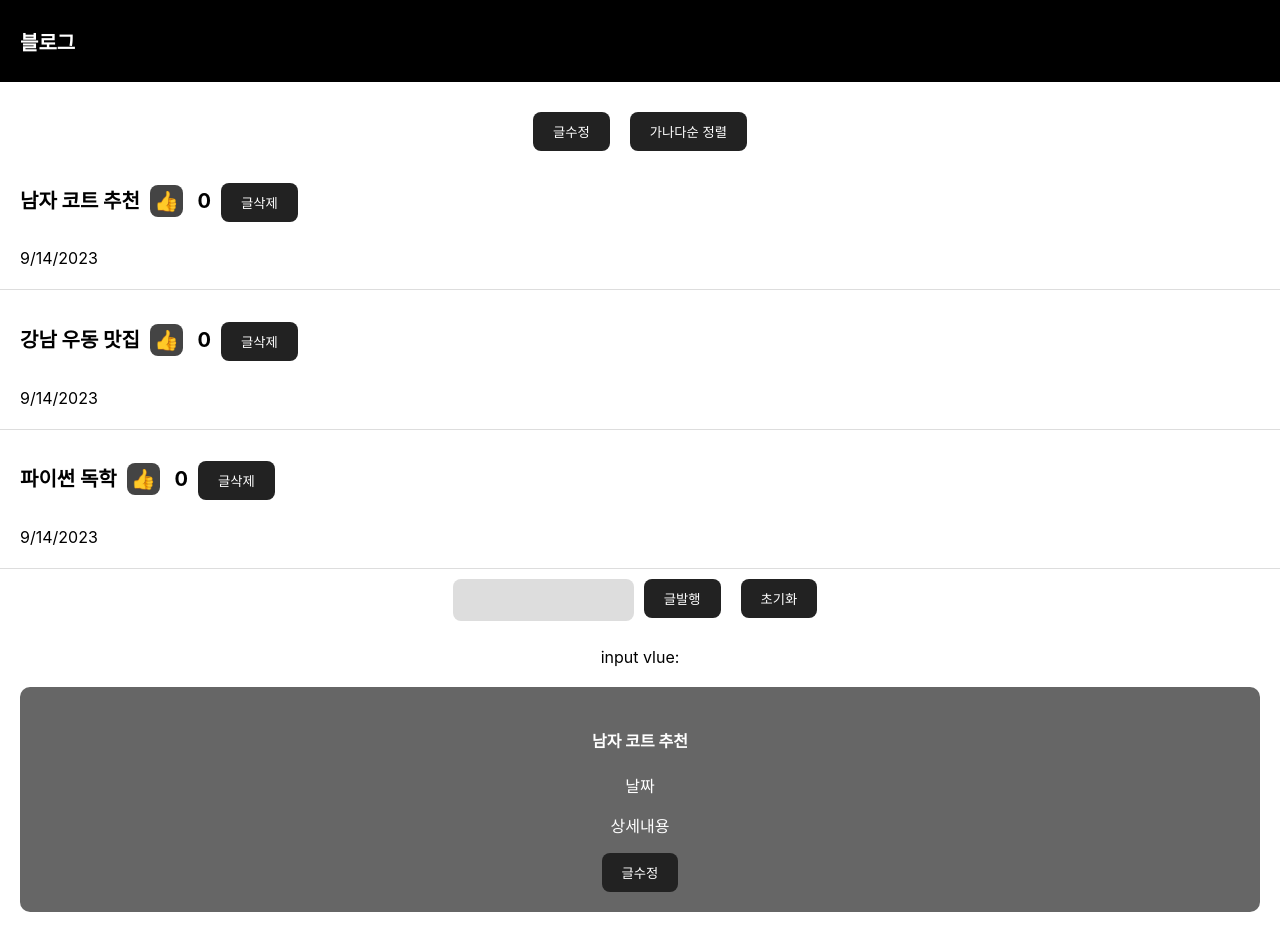
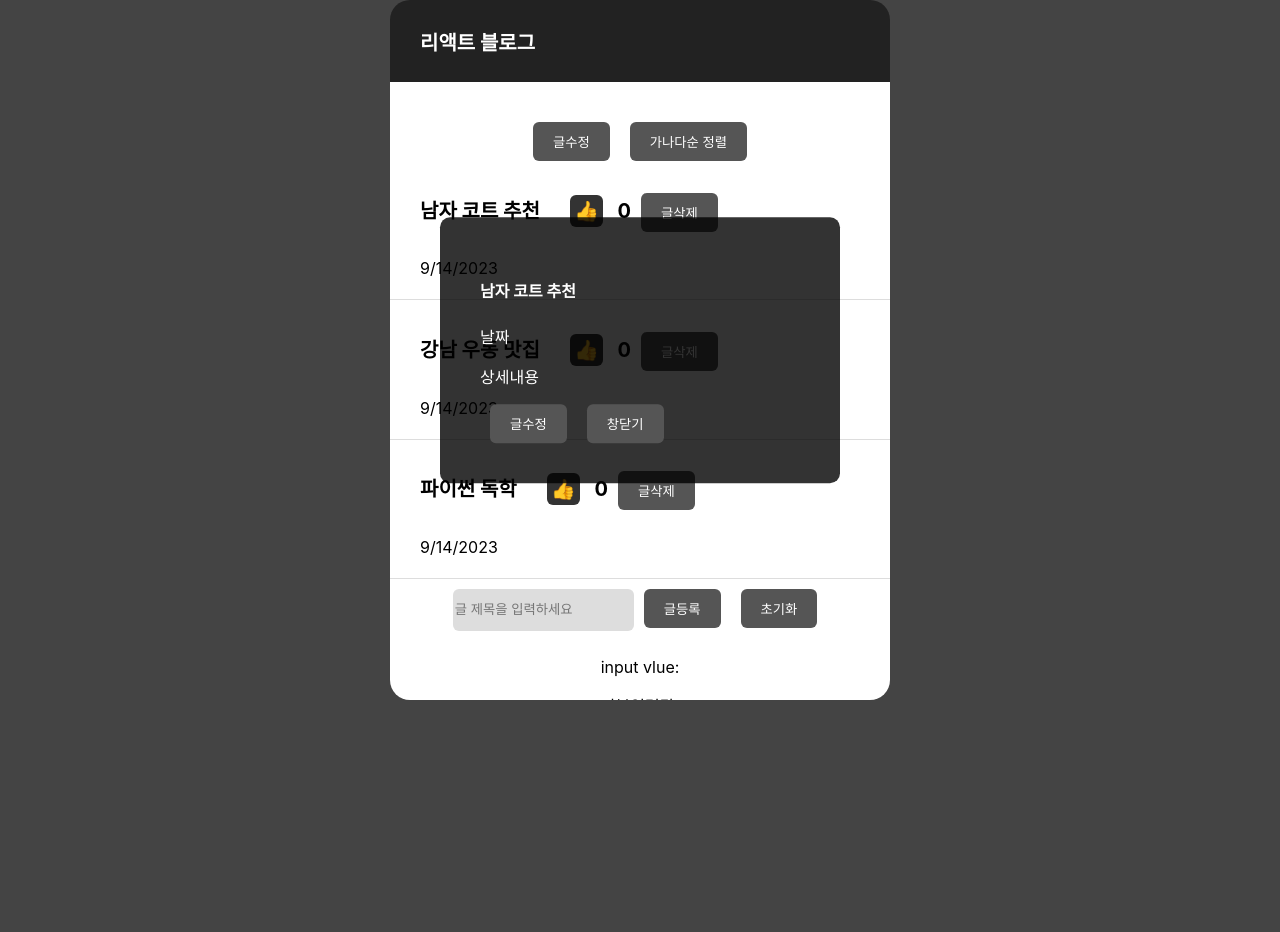
Before and after one commit to yl1017-yang/react-blog, a React (Create React App) app: page / in a window 1280 px wide. Both pictures are taken after a click on the element "남자 코트 추천". After the commit the page ends 800 px from the top, so only its background shows below. Built offline with nearby package versions, Linux system fonts and the light colour scheme.

Commit message:
마지막단계

```diff
--- a/src/App.css
+++ b/src/App.css
@@ -1,18 +1,17 @@
+body {
+  background: #444;
+}
 .App {
+  position: relative;
+  max-width: 500px;
+  width: 100%;
+  max-height: 700px;
   text-align: center;
   padding: 0;
-  margin: 0;
-}
-
-.App-logo {
-  height: 40vmin;
-  pointer-events: none;
-}
-
-@media (prefers-reduced-motion: no-preference) {
-  .App-logo {
-    animation: App-logo-spin infinite 20s linear;
-  }
+  margin: 0 auto;
+  background: #fff;
+  border-radius: 20px;
+  overflow: auto;
 }
 
 .App-header {
@@ -41,40 +40,43 @@
 
 .black-nav {
   display: flex;
-  background: #000;
+  background: #222;
   width: 100%;
   color: #fff;
-  padding-left: 20px;
+  padding: 0 30px;
   font-size: 20px;
-  margin-bottom: 30px;
+  margin-bottom: 40px;
 }
 
 div {
   box-sizing: border-box;
 }
 .list {
-  padding: 5px 20px;
+  padding: 5px 30px;
   border-bottom: 1px solid #ddd;
   text-align: left;
 }
 .list h4 {
   font-size: 20px;
 }
+.list p {
+
+}
 .bong {
   display: inline-block;
   padding: 4px;
-  margin: 0 10px;
+  margin: 0 10px 0 30px;
   cursor: pointer;
-  background: #444;
-  border-radius: 8px;
+  background: #333;
+  border-radius: 6px;
 }
 button {
-  background: #222;
+  background: #555;
   color: #fff;
   padding: 10px 20px;
   margin: 0 10px;
   border: 0;
-  border-radius: 8px;
+  border-radius: 6px;
   cursor: pointer;
 }
 input {
@@ -82,12 +84,18 @@ input {
   background: #ddd;
   border: 0;
   height: 40px;
-  border-radius: 8px;
+  border-radius: 6px;
 }
 .modal {
-  margin: 20px;
-  padding: 20px;
-  background: #666;
+  position: absolute;
+  top: 50%;
+  transform: translate(0, -50%);
+  left: 50px;
+  right: 50px;
+  padding: 40px;
+  /* background: #444; */
+  background-color:rgba(0, 0, 0, 0.8);
   color: #fff;
   border-radius: 10px;
+  text-align: left;
 }
--- a/src/App.js
+++ b/src/App.js
@@ -10,19 +10,13 @@ function App() {
   let [modal, setModal] = useState(false);
   let [title, setTitle] = useState(0);
   let [입력값, 입력값변경] = useState('');
+  let [따봉입력값, 따봉입력값변경] = useState('');
   const date = new Date();
-
-  const HandleOnChange = (e) => {
-    if (입력값변경(e.target.value).trim() == "") {
-      입력값변경(e.target.value).val('');
- 	    return false;
-    }
-  }
 
   return (
     <div className="App">
       <div className='black-nav'>
-        <h4>블로그</h4>
+        <h4>리액트 블로그</h4>
       </div>
 
 
@@ -67,24 +61,36 @@ function App() {
       }
 
 
-      {/* <input onChange={(e)=>{
+      <input placeholder="글 제목을 입력하세요" onChange={(e)=>{
         입력값변경(e.target.value);
-      }} /> */}
-      <input onChange={HandleOnChange} value={입력값} />
+      }} value={입력값} />
 
+      {/* 공백입력방지- https://velog.io/@dbqls6365/React-%EB%B8%94%EB%A1%9C%EA%B7%B8-%EC%A0%9C%EC%9E%914-%EA%B3%B5%EB%B0%B1-%EC%9E%85%EB%A0%A5-%EB%B0%A9%EC%A7%80%ED%95%98%EA%B8%B0 */}
       <button onClick={(e)=>{
-        글제목변경(e.target.value);
-        // 글제목변경([...글제목, 입력값]);
-        let copy = [...글제목];
-        copy.unshift(입력값);  // array자료 맨 앞에 자료추가하는 문법
-        글제목변경(copy);
-      }}>글발행</button>
+        // if (입력값.length === 0){
+        if (!입력값.length){
+          alert('글 제목을 입력하세요');
+          return false;
+        }
+        else {
+          글제목변경(e.target.value);
+          // 글제목변경([...글제목, 입력값]);
+          let copy = [...글제목];
+          copy.unshift(입력값);  // array자료 맨 앞에 자료추가하는 문법
+          글제목변경(copy);
+
+          let copy2 = [...따봉];
+          copy2[i] = copy2[i] + 1;
+          따봉입력값변경(copy2);
+        }
+      }}>글등록</button>
 
       <button onClick={()=>{
         입력값변경('');
       }}>초기화</button>
 
       <p>input vlue: {입력값}</p>
+      <p>따봉입력값: {따봉입력값}</p>
 
 
       {/*
@@ -98,7 +104,7 @@ function App() {
 
       {
         modal == true
-        ? <Modal title={title} 글제목변경={글제목변경} 글제목={글제목}></Modal>
+        ? <Modal title={title} 글제목변경={글제목변경} 글제목={글제목} setModal={setModal}></Modal>
         : null
       }
 
@@ -115,11 +121,16 @@ function Modal(props) {
         <h4>{ props.글제목[props.title] }</h4>
         <p>날짜</p>
         <p>상세내용</p>
+
         <button onClick={()=>{
           let copy = [...props.글제목];
           copy[0] = ['-글제목 변경'];
           props.글제목변경(copy);
         }}>글수정</button>
+
+        <button onClick={()=>{
+          props.setModal(false);
+        }}>창닫기</button>
       </div>
     </>
   )
```
